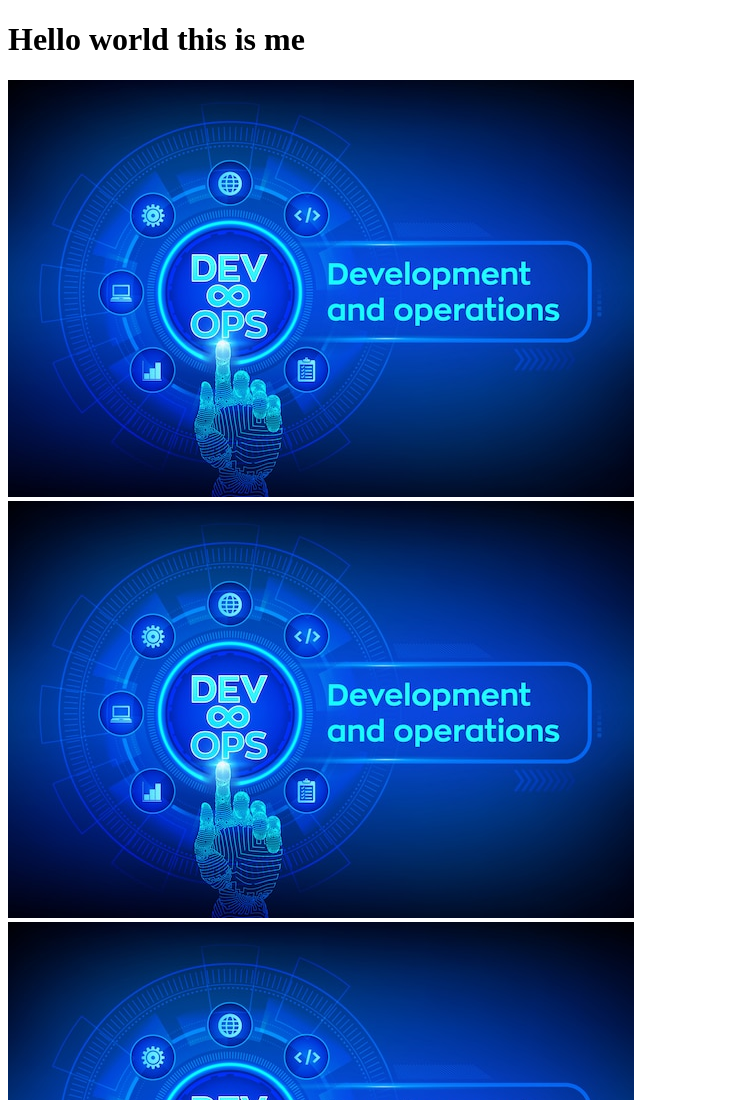
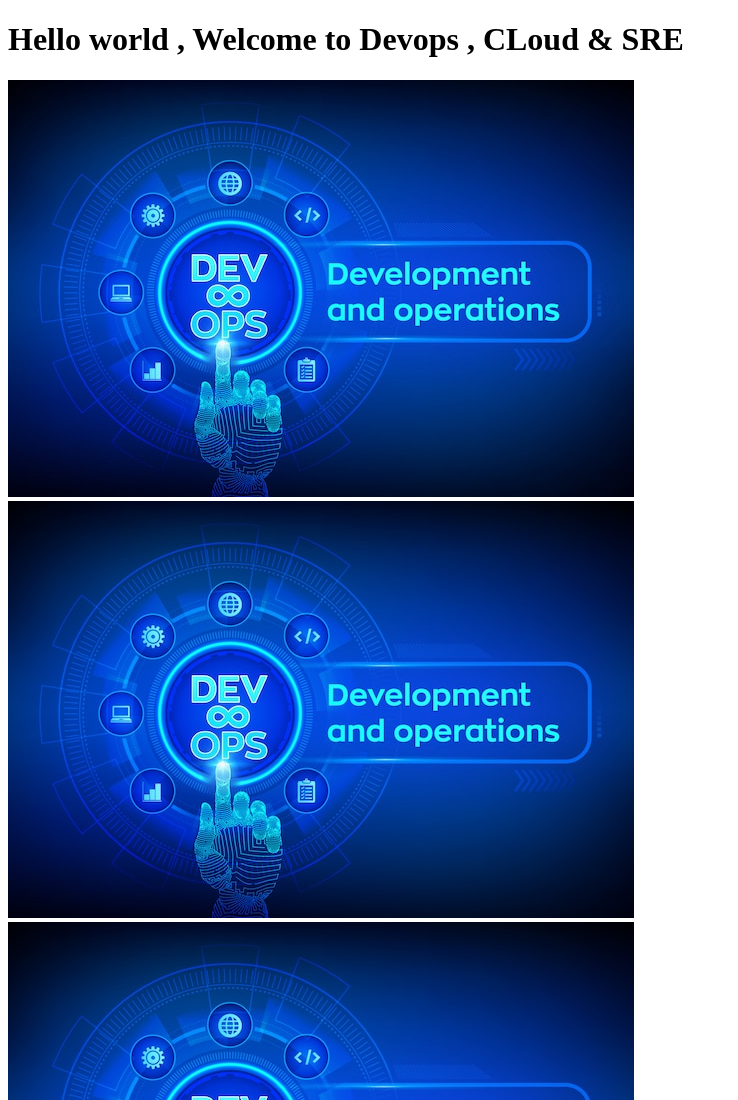
Before and after one commit to redashu/devops-test-app, a plain HTML site: page devops-app/index.html in a window 1280 px wide. Shown: the top 1100 px of the page, without its empty margins (0-738 px from the left). Drawn offline with Linux system fonts and the light colour scheme.

Commit message:
Update index.html

```diff
--- a/devops-app/index.html
+++ b/devops-app/index.html
@@ -7,7 +7,7 @@
     <title>devops</title>
 </head>
 <body>
-    <h1>Hello world this is me </h1>
+    <h1>Hello world , Welcome to Devops , CLoud & SRE </h1>
 
  <div class="wrapper">
     <div class="box box1"><img src="dev.jpg" alt="a balloon"></div>
```
